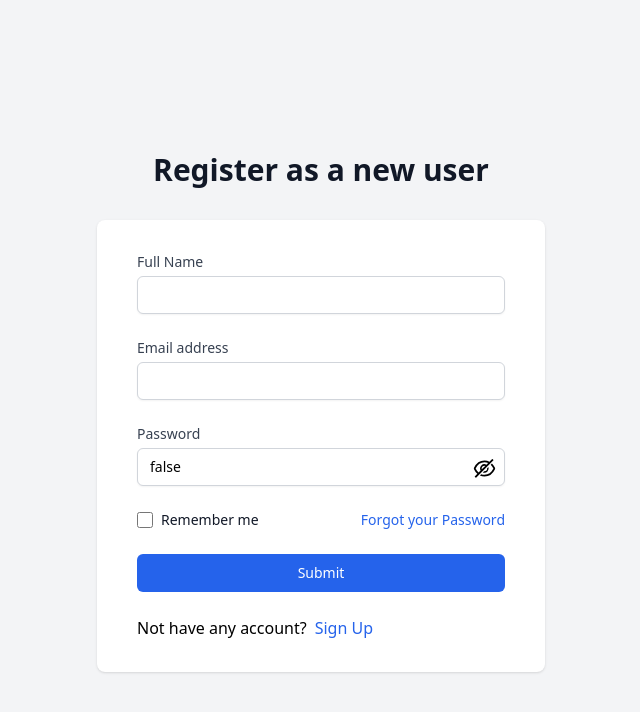
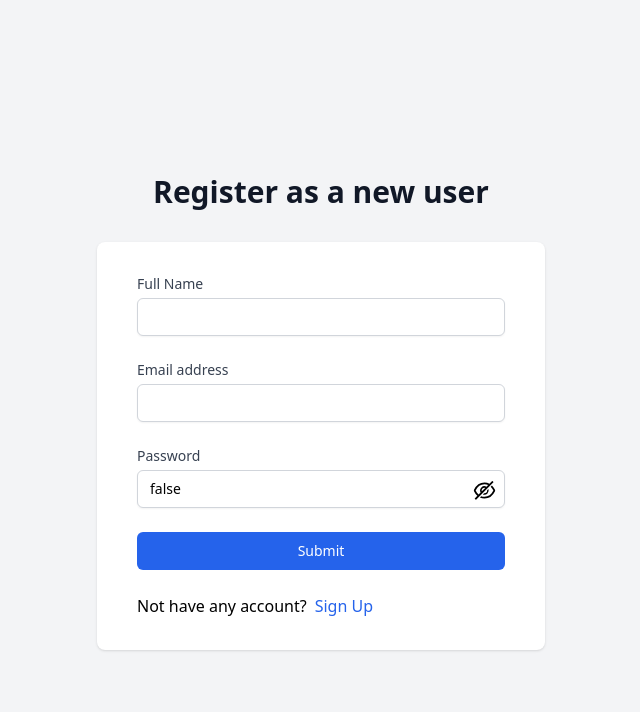
Before and after one commit to Milad-Soleymani/Porkar-Store, a React (Create React App) app in the folder frontend/: page /sign-up in a window 1280 px wide. Shown: the top 712 px of the page, without its empty margins (319-959 px from the left). Built offline with nearby package versions, Linux system fonts and the light colour scheme.

Commit message:
Delete "Remember me"  & "Forgot Password" from signup

```diff
--- a/frontend/src/components/Signup/Signup.jsx
+++ b/frontend/src/components/Signup/Signup.jsx
@@ -85,27 +85,7 @@ const Signup = () => {
                                 }
                             </div>
                         </div>
-                        <div className={`${styles.noramlFlex} justify-between`}>
-                            <div className={`${styles.noramlFlex}`}>
-                                <input
-                                    type="checkbox"
-                                    name="remember-me"
-                                    id="remember-me"
-                                    className='w-4 h-4 text-blue-600 border-gray-500 rounded focus:ring-blue-500'
-                                />
-                                <label htmlFor="remember-me" className='block ml-2 text-sm text-gray-900'>
-                                    Remember me
-                                </label>
-                            </div>
-                            <div className='text-sm'>
-                                <a
-                                    className='font-medium text-blue-600 hover:text-blue-500'
-                                    href=".forgot-password"
-                                >
-                                    Forgot your Password
-                                </a>
-                            </div>
-                        </div>
+
                         <div className="">
                             <button type="submit"
                             className='relative w-full h-[40] group flex justify-center py-2 px-4 border border-transparent text-sm font-medium rounded-md text-white bg-blue-600 hover:bg-blue-700 '>
```
